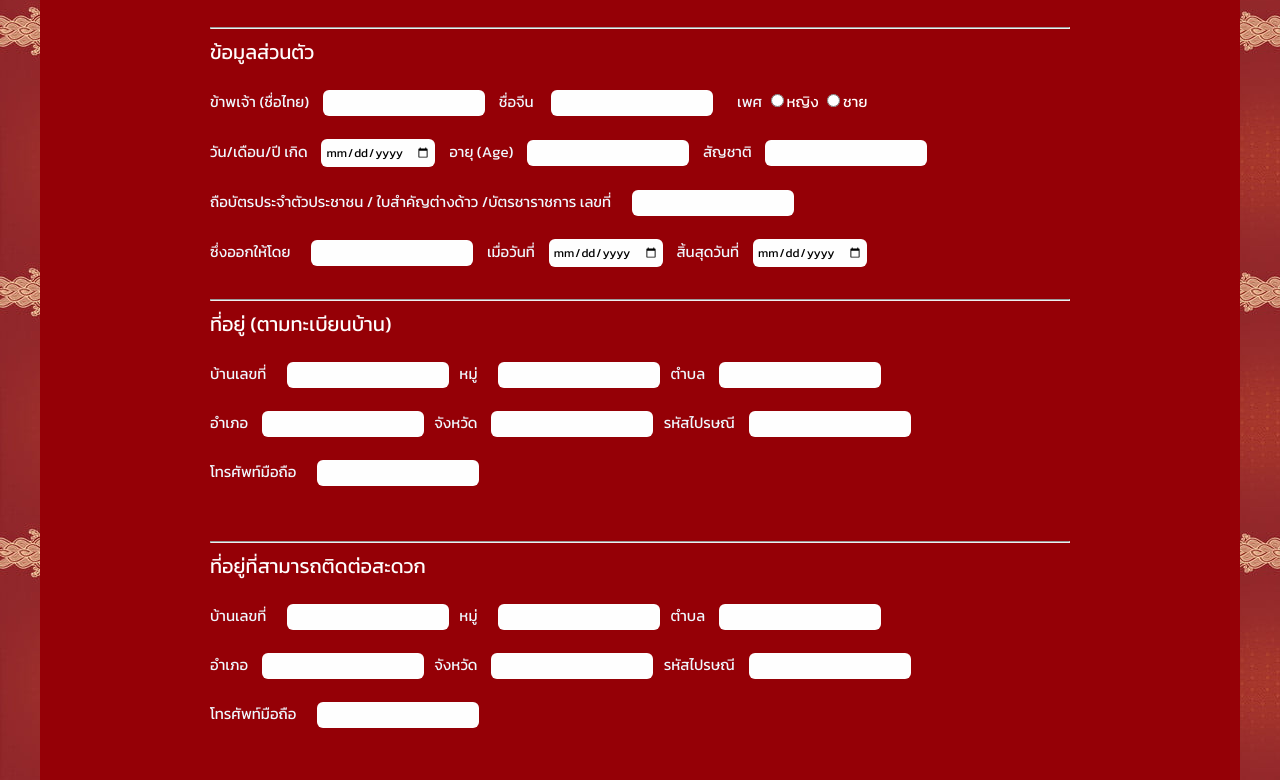
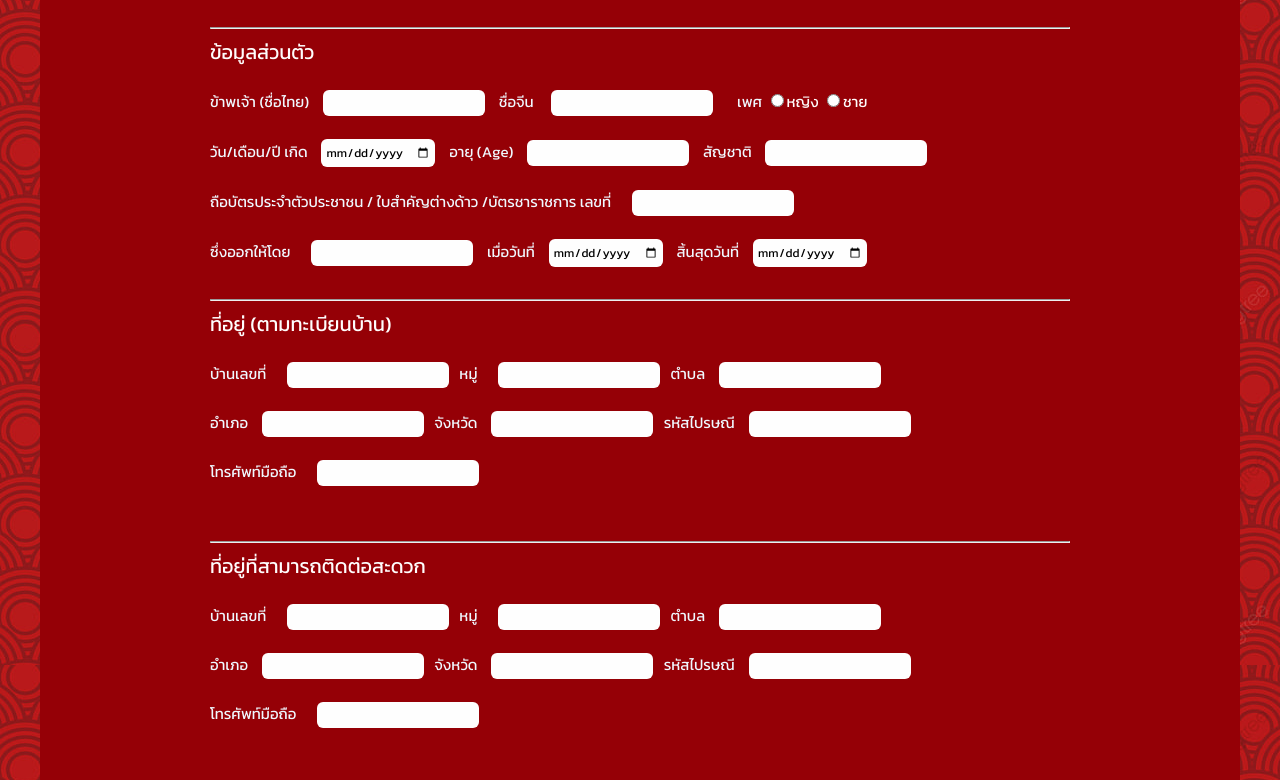
Before and after one commit to Kricharith/ServerPro_week2, a plain HTML site: page index.html in a window 1280 px wide. Shown: the part 231-1011 px from the top of the page. Drawn offline with Linux system fonts and the light colour scheme.

Commit message:
Update styles.css
V4_1

```diff
--- a/styles.css
+++ b/styles.css
@@ -6,7 +6,7 @@
     }
 body{
     background-color: rgb(126, 22, 22);
-    background-image: url('/images/bg2.jpg');
+    background-image: url('images/bg.jpg');
     display: grid;
     grid-template-columns: repeat(auto-fit,minmax(200px,1fr));
     min-height: auto;
```
